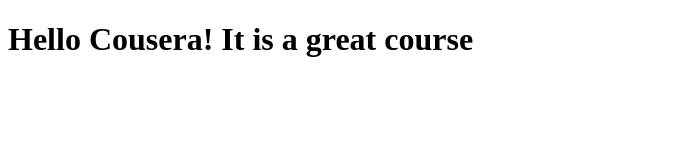
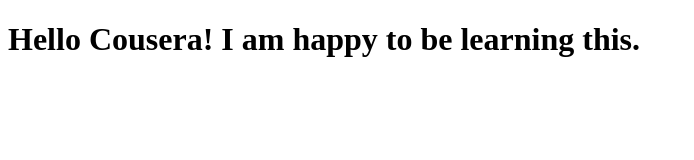
Before and after one commit to Samdukugh/Coursera-test, a plain HTML site: page site/index.html in a window 1280 px wide. Shown: the whole page, without its empty margins (0-694 px from the left). Drawn offline with Linux system fonts and the light colour scheme.

Commit message:
small change

```diff
--- a/site/index.html
+++ b/site/index.html
@@ -4,6 +4,6 @@
 	<title>Hellow Coursera</title>
 </head>
 <body>
-	<h1>Hello Cousera! It is a great course</h1>
+	<h1>Hello Cousera! I am happy to be learning this.</h1>
 </body>
 </html>
```
